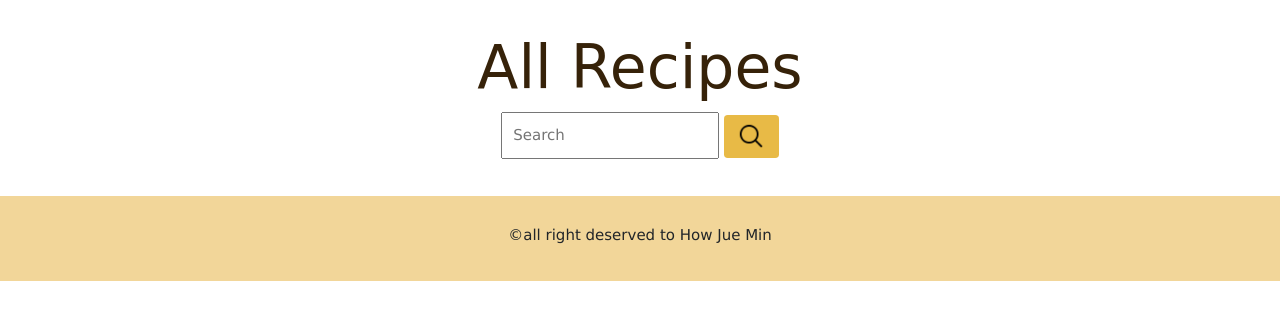
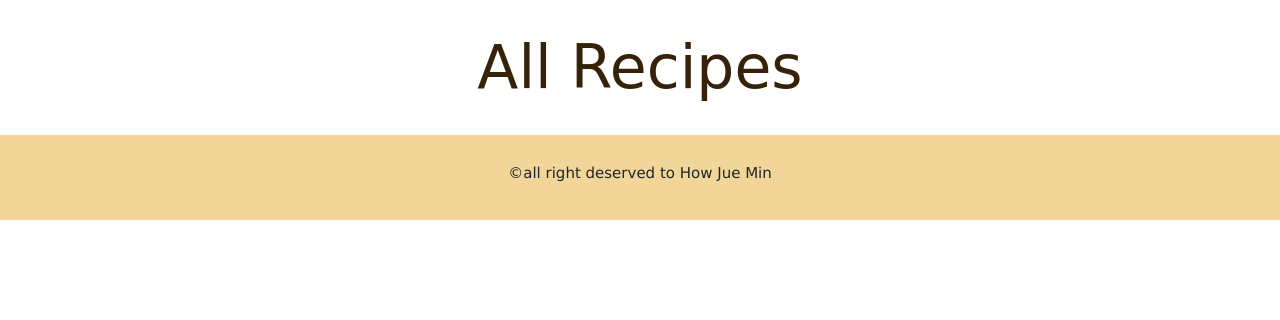
Before and after one commit to siyi0211/potalato, a PHP site: page /recipepage.php in a window 1280 px wide. Shown: the part 97-417 px from the top of the page. Run offline with PHP 8.4, Linux system fonts and the light colour scheme; data that the repository does not hold is empty.

Commit message:
delete search bar

```diff
--- a/recipepage.php
+++ b/recipepage.php
@@ -38,12 +38,6 @@ include 'nav.php'
                   <div class="col text-center px-0 my-0 py-4">
                       <heading1 class="py-0 my-0">All Recipes</heading1>
                       <div class="search-container">
-                          <form action="/action_page.php">
-                              <input type="text" placeholder="Search" style="padding: 10px">
-                              <button class="btn button-color" type="submit">
-                                  <img src="img/webimg/iconfinder_-_Magnifier-Search-Zoom-_3844467.png" height="30px">
-                              </button>
-                          </form>
                       </div>
                   </div>
               </div>
```
